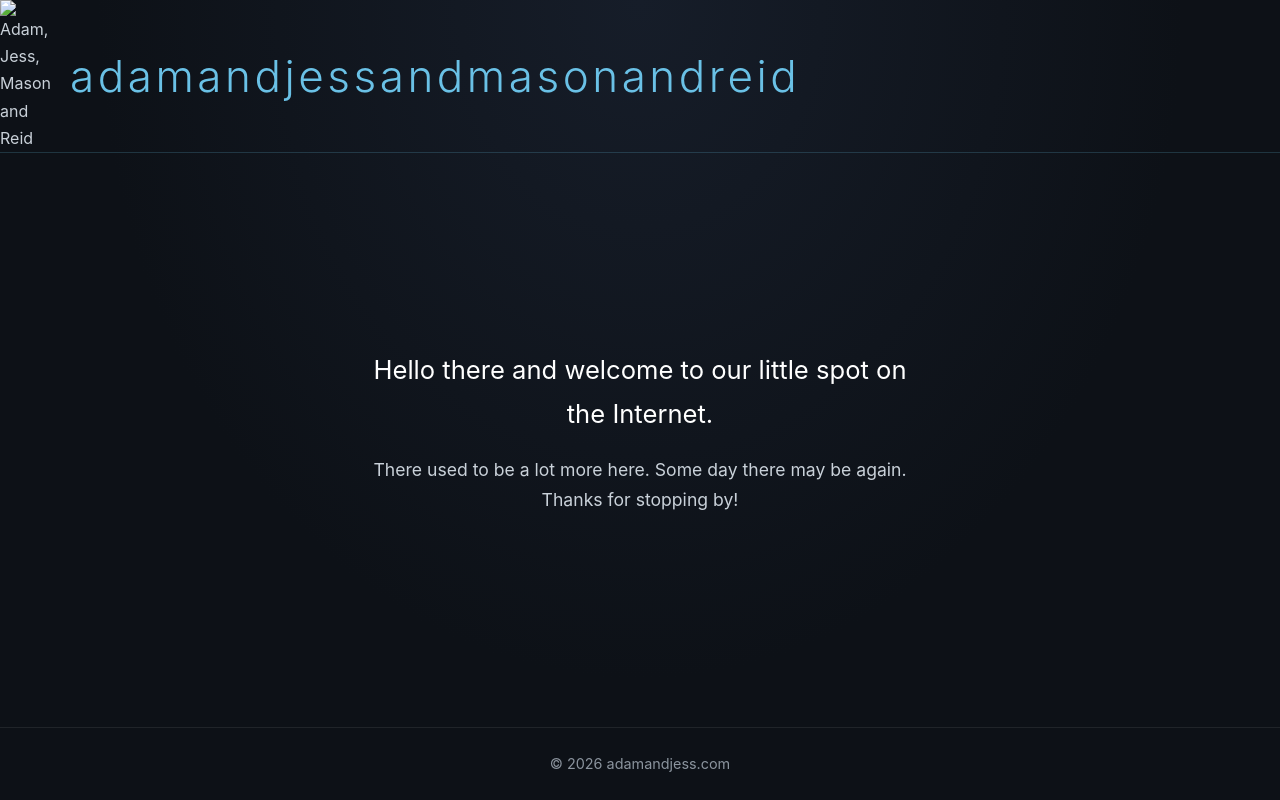
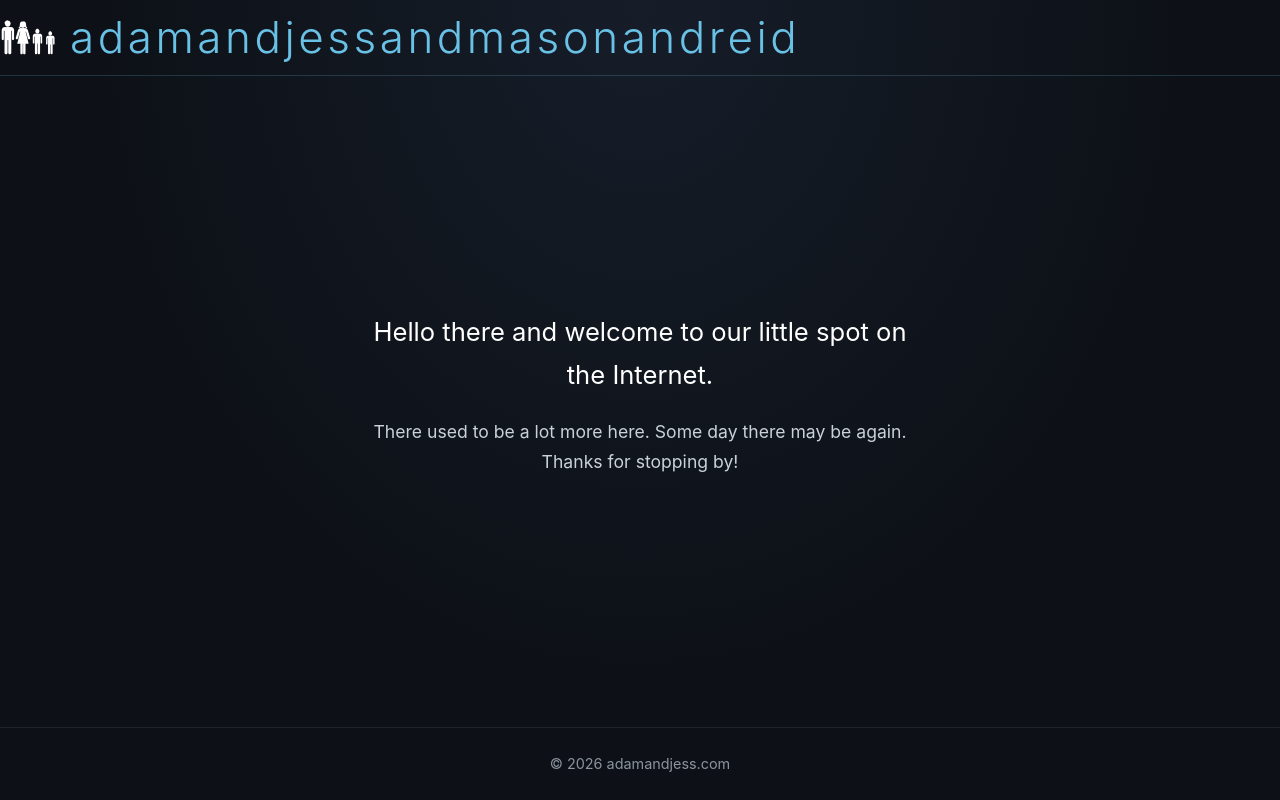
Before and after one commit to aesslinger/adamandjess, a plain HTML site: page index.html in a window 1280 px wide. Drawn offline with Linux system fonts and the light colour scheme.

Commit message:
Update index.html

```diff
--- a/index.html
+++ b/index.html
@@ -79,7 +79,7 @@
 </head>
 <body>
   <header>
-    <img src="/assets/familt4-small.png" alt="Adam, Jess, Mason and Reid">
+    <img src="assets/family4-small.png" alt="Adam, Jess, Mason and Reid">
     <h1>adamandjessandmasonandreid</h1>
   </header>
   <main>
```
